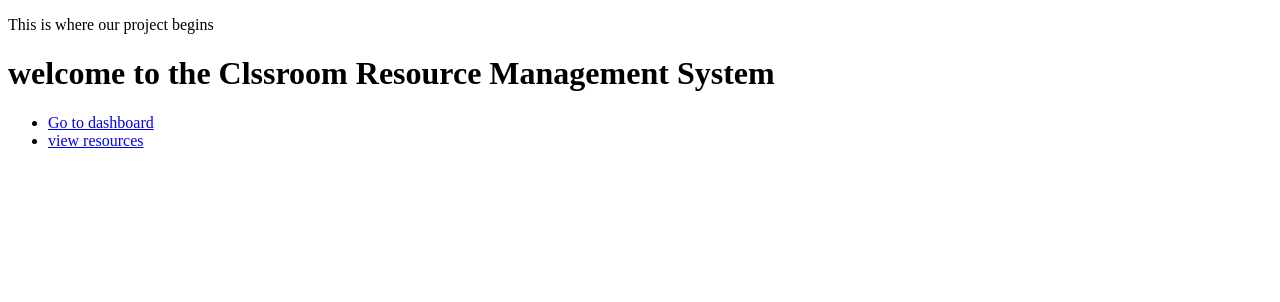
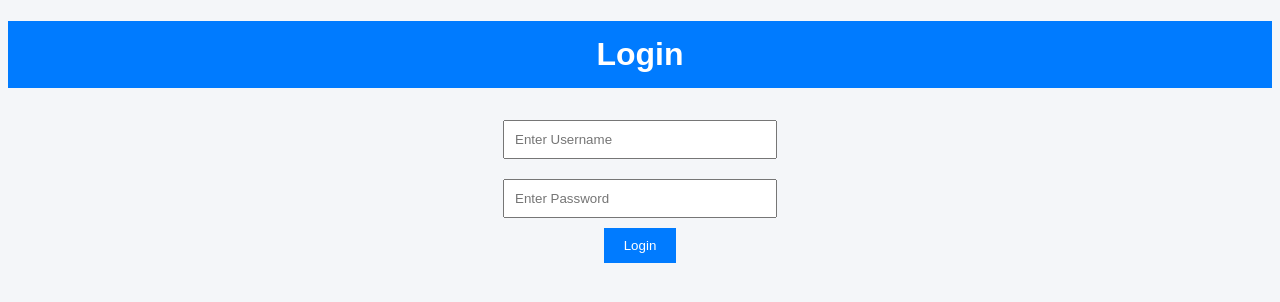
Before and after one commit to ochikamhi-collab/classroom-resource-system, a plain HTML site: page Index.html in a window 1280 px wide. Drawn offline with Linux system fonts and the light colour scheme.

Commit message:
updated dashboard index catalog and upload files

```diff
--- a/Index.html
+++ b/Index.html
@@ -1,15 +1,63 @@
 <!DOCTYPE html>
+<html>
 <head>
-    <title>Classroom management system></title>
-    <meta name="Description"
-    content="A system for Teachers and Students to share learning resources easily">
+    <title>Login</title>
+
+    <style>
+        body {
+            font-family: Arial;
+            background-color: #f4f6f9;
+            text-align: center;
+        }
+
+        h1 {
+            background-color: #007BFF;
+            color: white;
+            padding: 15px;
+        }
+
+        input {
+            padding: 10px;
+            margin: 10px;
+            width: 250px;
+        }
+
+        button {
+            padding: 10px 20px;
+            background-color: #007BFF;
+            color: white;
+            border: none;
+            cursor: pointer;
+        }
+
+        button:hover {
+            background-color: #0056b3;
+        }
+    </style>
 </head>
-    <body>
-    <p>This is where our project begins </p>    <h1>welcome to the Clssroom Resource Management System</h1>
-    <ul>
-        <li><a href="dashboard.html">Go to dashboard</a></li>
-        <li><a href="catalog.html">view resources</a></li>
-        </ul>
-    </ul>
 
-        </body>
+<body>
+
+<h1>Login</h1>
+
+<input type="text" id="username" placeholder="Enter Username"><br>
+<input type="password" id="password" placeholder="Enter Password"><br>
+
+<button onclick="login()">Login</button>
+
+<script>
+function login() {
+    var user = document.getElementById("username").value;
+    var pass = document.getElementById("password").value;
+
+    if (user === "" || pass === "") {
+        alert("Please enter username and password");
+    } else {
+        alert("Login successful");
+        window.location.href = "dashboard.html";
+    }
+}
+</script>
+
+</body>
+</html>
```
Also changed, not shown: Catalog.html (+60 -9 lines), Upload.html (+5 -0 lines), dashboard.html (+6 -1 lines).
